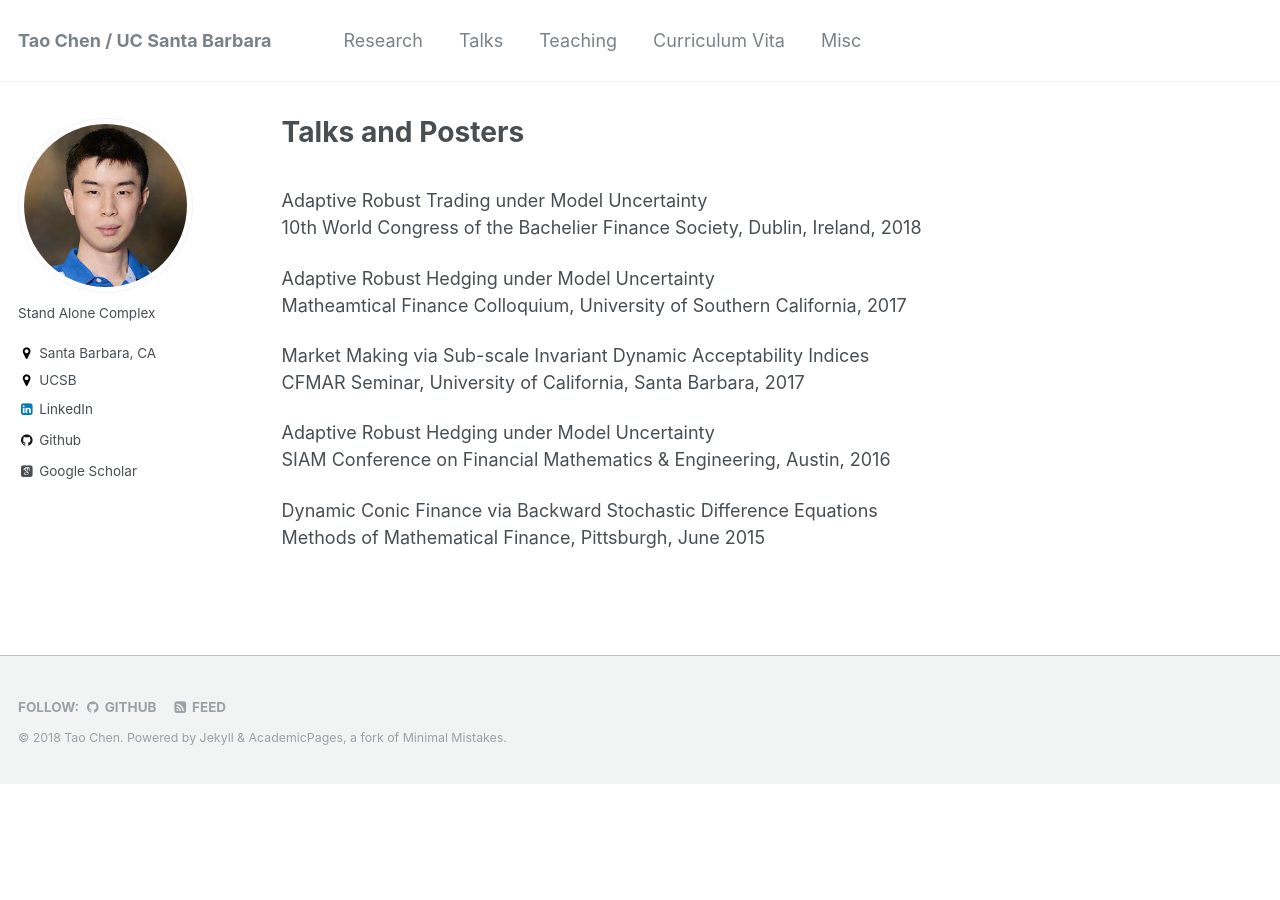
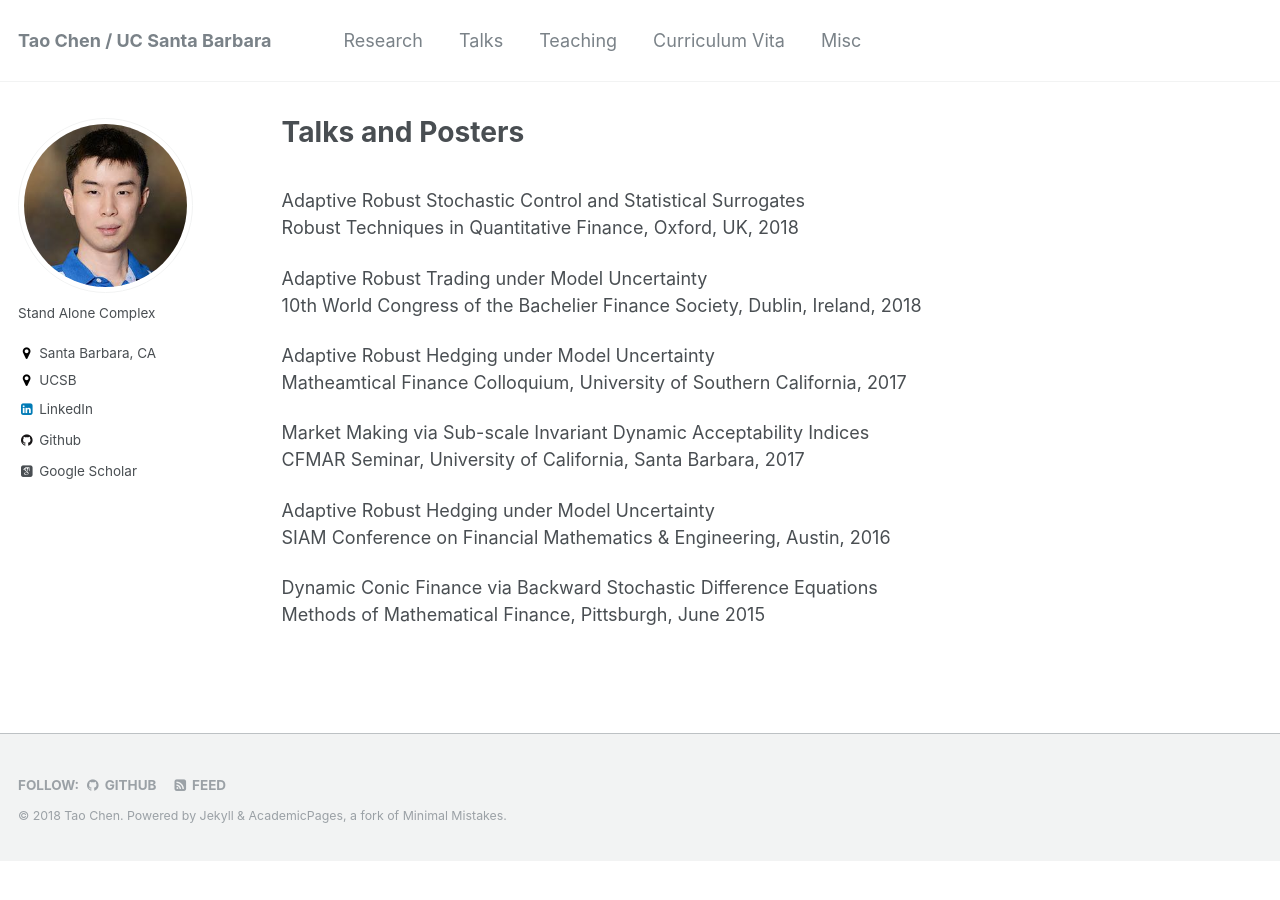
Before and after one commit to cherntodd/cherntodd.github.io, a Jekyll site: the page built from _pages/talk.md, in a window 1280 px wide. Built offline with Jekyll 4.4.1, drawn with Linux system fonts in a browser that asks for light colours; some web fonts are replaced.

Commit message:
Update talks

```diff
--- a/_pages/talk.md
+++ b/_pages/talk.md
@@ -4,6 +4,9 @@ title: "Talks and Posters"
 author_profile: true
 ---
 <br>
+Adaptive Robust Stochastic Control and Statistical Surrogates
+Robust Techniques in Quantitative Finance, Oxford, UK, 2018
+
 Adaptive Robust Trading under Model Uncertainty
 10th World Congress of the Bachelier Finance Society, Dublin, Ireland, 2018
 
```
